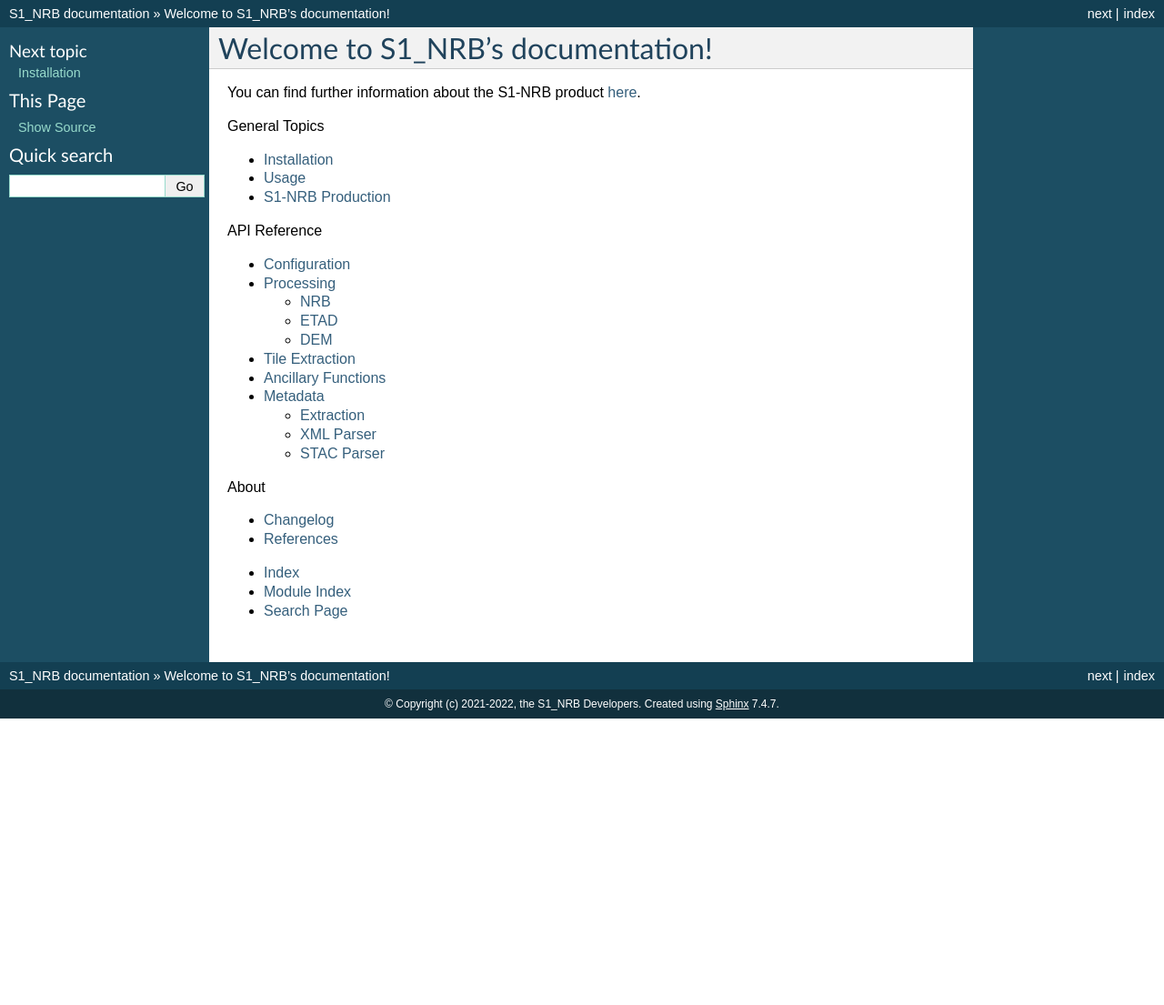
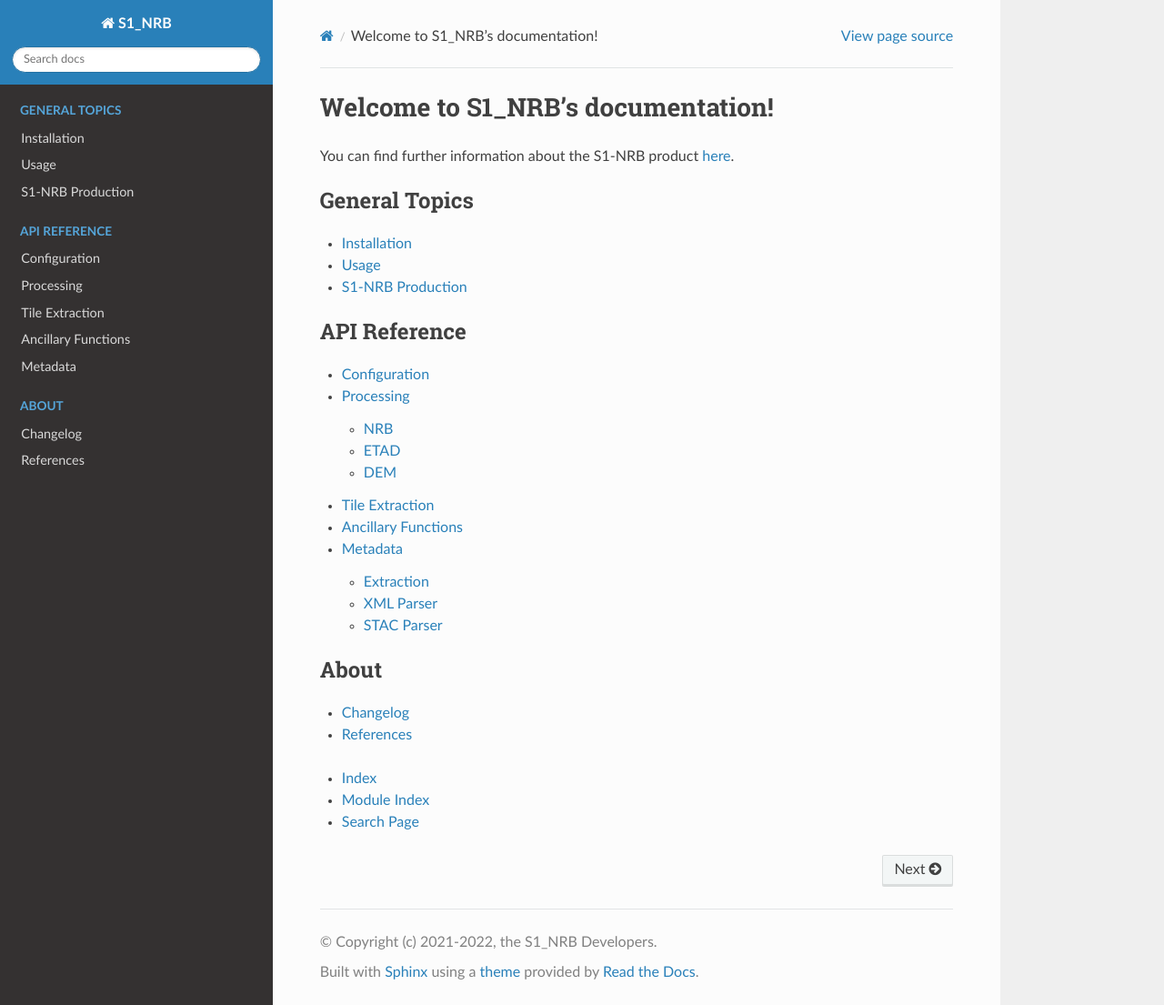
Before and after one commit to SAR-ARD/s1ard, a Sphinx documentation site: the page built from docs/index.rst, in a window 1280 px wide and 1105 px high. Shown: the whole window at 91% size. Built offline with Sphinx 7.4.7 and the Read the Docs theme 2.0.0, drawn with Linux system fonts in a browser that asks for light colours.

Commit message:
[docs] update config

```diff
--- a/docs/conf.py
+++ b/docs/conf.py
@@ -41,7 +41,7 @@
 bibtex_bibfiles = ['references.bib']
 
 # autodoc_default_flags = ['members']
-autosummary_generate = []
+autosummary_generate = True
 
 # explicitly link to documentation of the spatialist version installed alongside pyroSAR,
 # which is defined in setup.py and requirements.txt
@@ -125,7 +125,7 @@
 
 # The theme to use for HTML and HTML Help pages.  See the documentation for
 # a list of builtin themes.
-html_theme = 'default'
+html_theme = 'sphinx_rtd_theme'
 
 # Theme options are theme-specific and customize the look and feel of a theme
 # further.  For a list of options available for each theme, see the
```
